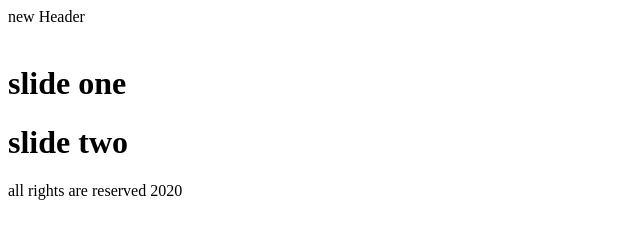
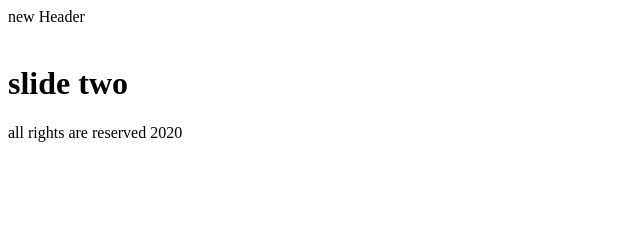
Before and after one commit to fahimeh-beikverdi/git-project-one-copy, a plain HTML site: page index.html in a window 1280 px wide. Shown: the whole page, without its empty margins (0-640 px from the left). Drawn offline with Linux system fonts and the light colour scheme.

Commit message:
edit master

```diff
--- a/index.html
+++ b/index.html
@@ -16,7 +16,6 @@
         <img src="banner.jpg" alt="">
     </div>
     <div class="slider">
-        <h1>slide one</h1>
         <h1>slide two</h1>
     </div>
     <footer>
```
